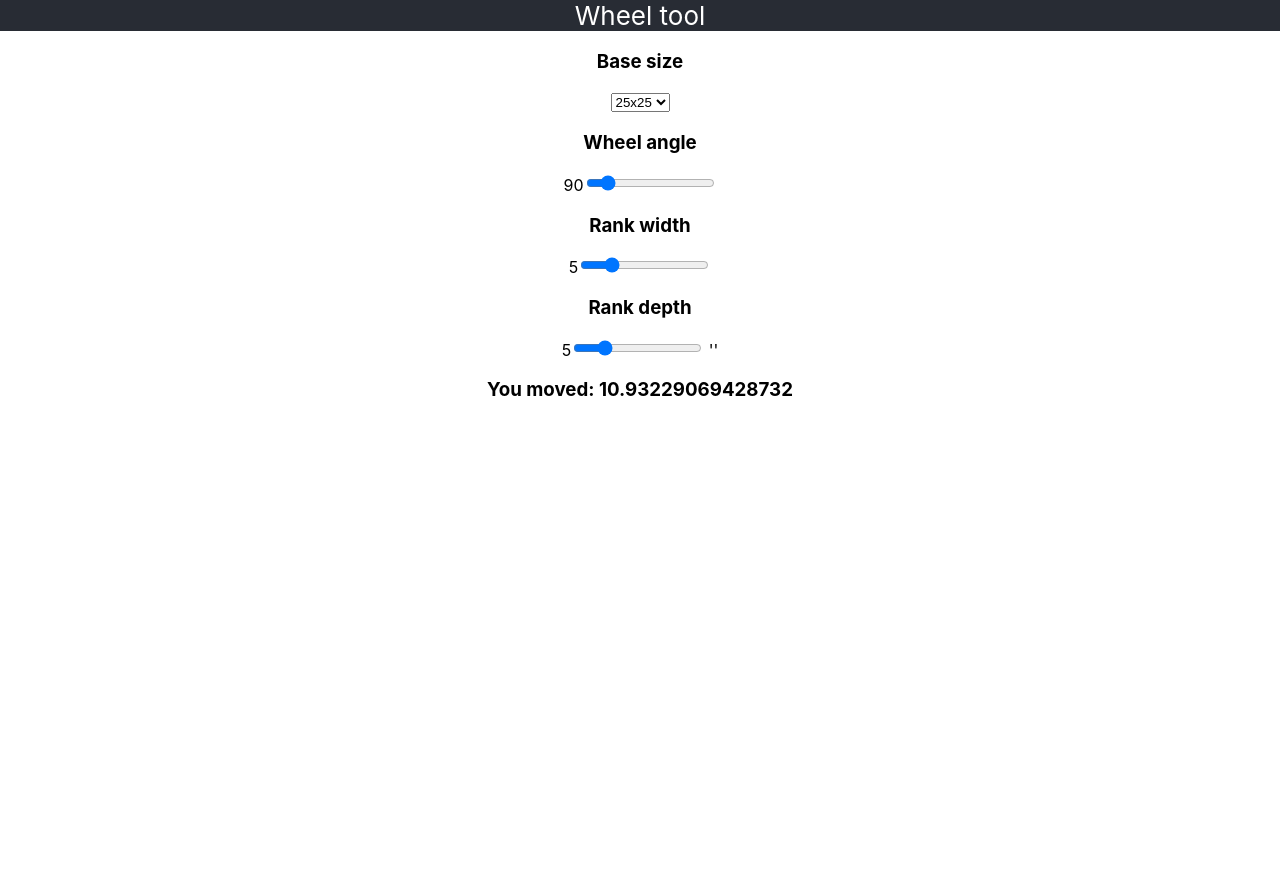
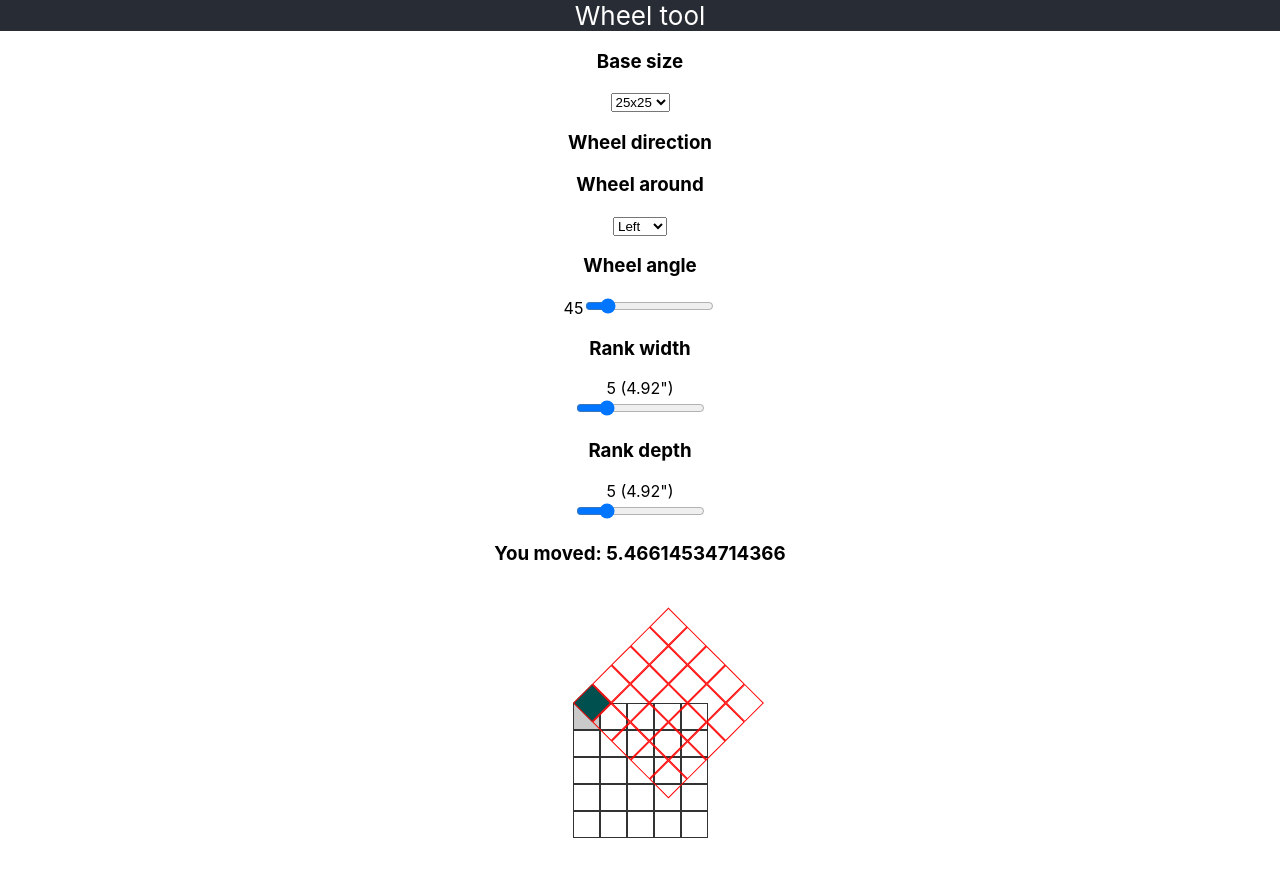
Before and after one commit to TGreatDk/old-world-tool, a React (Create React App) app: page / in a window 1280 px wide. Shown: the top 876 px of the page. Before the commit the page ends 800 px from the top, so only its background shows below. Built offline with nearby package versions, Linux system fonts and the light colour scheme.

Commit message:
Eh, it works

```diff
--- a/src/App.js
+++ b/src/App.js
@@ -1,27 +1,59 @@
 
 import './App.css';
-import { useRef, useState } from 'react';
+import { useEffect, useRef, useState } from 'react';
 // import { Selector } from './components/selector/selector';
 
 function App() {
   const baseSizes = ['25x25', '30x30', '40x40', '50x50', '30x60', '50x75']
   const [baseWidth, setBaseWidth] = useState(25)
-  const [baseLength, setBaseLenght] = useState(25)
+  const [baseLength, setBaseLength] = useState(25)
 
   const [rankWidth, setRankWidth] = useState(5)
   const [rankDepth, setRankDepth] = useState(5)
-  const [angle, setAngle] = useState(90);
+  // const [direction, setDirection] = useState('-')
+  const [anchor,setAnchor] = useState('0% 0%')
+  const [wheelAround, setWheelAround] = useState('Left')
+  const [radius,setRadius] = useState(0);
+  const [moved,setMoved] = useState(0);
+  const [angle, setAngle] = useState(45);
 
   const calculateMoved = () => {
     const width = baseWidth * rankWidth;
     const length = baseLength * rankDepth;
-    const radius = Math.sqrt(Math.pow(width, 2) + Math.pow(length, 2));
-    const movedMM = 2 * Math.PI * radius * (angle / 360)
-    const movedInch = movedMM / 25.4
-    return movedInch;
+    const loc_radius = Math.sqrt(Math.pow(width, 2) + Math.pow(length, 2));
+    setRadius(loc_radius);
+    const movedMM = 2 * Math.PI * loc_radius * (angle / 360)
+    const movedInch =_mmToInch(movedMM);
+    setMoved(movedInch)
   }
-  const _anchor = useRef(null);
 
+  const _mmToInch = (mm) => {
+    return mm/25.4
+  }
+
+  const _handleWheelAround = (event) => {
+    const val = event.target.value;
+    setWheelAround(val);
+    switch(val)
+    {
+      case 'Right':
+        setAnchor('100% 0%');
+        break;
+        case 'Left':
+          setAnchor('0% 0%');
+        break;
+        case 'Bottom left':
+          setAnchor('0% 100%');
+        break;
+        case 'Bottom right':
+          setAnchor('100% 100%');
+        break;
+        default:
+          break;
+    }
+  }
+
+  useEffect(() => {calculateMoved()}, [rankDepth,rankWidth,angle])
   return (
     <div className="App">
       <header className="App-header">
@@ -31,37 +63,50 @@ function App() {
       <select onChange={(event) => {
         const baseSize = event.target.value.split('x');
         setBaseWidth(Number(baseSize[0]))
-        setBaseLenght(Number(baseSize[1]))
+        setBaseLength(Number(baseSize[1]))
       }}>
         {baseSizes.map(size => <option>{size}</option>)}
+      </select>
+      <h3>Wheel direction</h3>
+      {/* <select onChange={(event) => setDirection(event.target.value === 'Backwards' && wheelAround==='Left'?'':'-')}>
+        <option key='-'>Forward</option>
+        <option key='+'>Backwards</option>
+      </select> */}
+      <h3>Wheel around</h3>
+      <select value={wheelAround} onChange={_handleWheelAround}>
+        <option>Left</option>
+        <option>Right</option>
+        {/* <option>Bottom left</option>
+        <option>Bottom right</option> */}
       </select>
       <h3>Wheel angle</h3>
       {angle}
       <input type='range' min={0} max={345} step={15} onChange={(event) => setAngle(Number(event.target.value))} />
       <h3>Rank width</h3>
-      {rankWidth}
-      <input value={rankWidth} type='range' min={1} max={20} onChange={(event) => { setRankWidth(Number(event.target.value)) }} />
+      <div>{rankWidth} ({Math.round(_mmToInch(baseWidth*rankWidth)*100)/100}")</div>
+
+      <input value={rankWidth} type='range' min={1} max={20} onChange={(event) => setRankWidth(Number(event.target.value))} />
       <h3>Rank depth</h3>
-      {rankDepth}
-      <input value={rankDepth} type='range' min={1} max={20} onChange={(event) => setRankDepth(Number(event.target.value))} />                    ''
-      <h3>You moved: {calculateMoved()}</h3>
-      <div id='anchor' ref={_anchor} />
-      {_anchor.current && <div>
+      <div>{rankDepth} ({Math.round(_mmToInch(baseLength*rankDepth)*100)/100}")</div>
+      <input value={rankDepth} type='range' min={1} max={20} onChange={(event) => setRankDepth(Number(event.target.value))} />
+      <h3>You moved: {moved}</h3>
+      <div style={{display:'flex',justifyContent:'center',alignItems:'center',height:`${radius*2+20}px`}}>
         <div style={{ width: `${(rankWidth * baseWidth) + rankWidth * 2}px` }}>
           {Array.from(Array(rankDepth)).map((d, di) =>
             <div style={{ height: `${baseLength + 2}px` }}>
-              {Array.from(Array(rankWidth)).map((w, wi) => <span style={{ background: `${!wi && !di ? 'red' : 'inherit'}`, margin: '0px', width: `${baseWidth}px`, height: `${baseLength}px`, border: '1px solid #333', display: 'inline-block' }} />)}
+              {Array.from(Array(rankWidth)).map((w, wi) => <span style={{ background: `${(wheelAround === 'Left' && wi ===0  && di === 0) || (wheelAround === 'Right' && wi === rankWidth-1 && di === 0)  ? '#cacaca' : 'inherit'}`, margin: '0px', width: `${baseWidth}px`, height: `${baseLength}px`, border: '1px solid #333', display: 'inline-block' }} />)}
             </div>)
           }
         </div>
-        <div style={{ rotate: `${angle}deg` }}>
+        {angle !== 0 &&
+        <div style={{position:'absolute',width: `${(rankWidth * baseWidth) + rankWidth * 2}px`, rotate: `${wheelAround==='Left'?'-':''}${angle}deg`, transformOrigin:anchor }}>
           {Array.from(Array(rankDepth)).map((d, di) =>
             <div style={{ height: `${baseLength + 2}px` }}>
-              {Array.from(Array(rankWidth)).map((w, wi) => <span style={{ background: `${!wi && !di ? 'red' : 'inherit'}`, margin: '0px', width: `${baseWidth}px`, height: `${baseLength}px`, border: '1px solid #f00', display: 'inline-block' }} />)}
+              {Array.from(Array(rankWidth)).map((w, wi) => <span style={{ background: `${(wheelAround === 'Left' && wi ===0  && di === 0) || (wheelAround === 'Right' && wi === rankWidth-1 && di === 0)? '#005050' : 'inherit'}`, margin: '0px', width: `${baseWidth}px`, height: `${baseLength}px`, border: '1px solid #f00', display: 'inline-block' }} />)}
             </div>)
           }
-        </div>
-      </div>}
+        </div>}
+      </div>
     </div>
   );
 }
```
